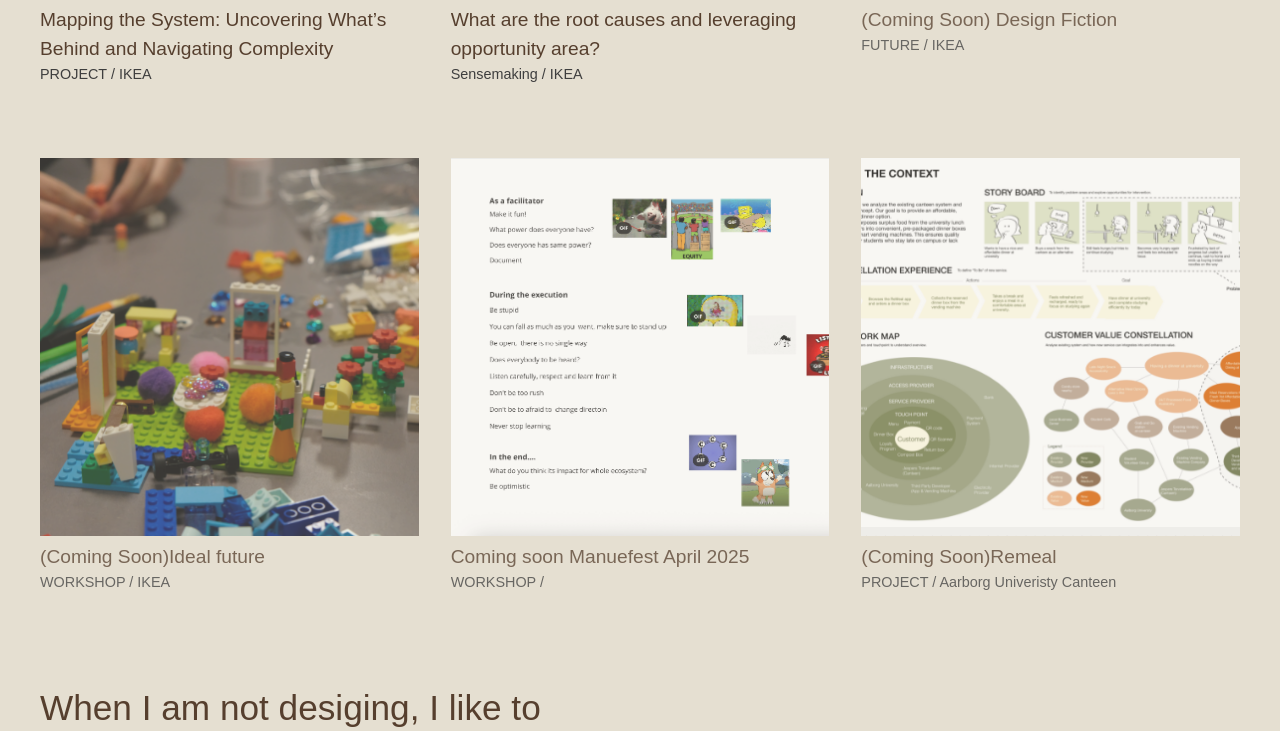
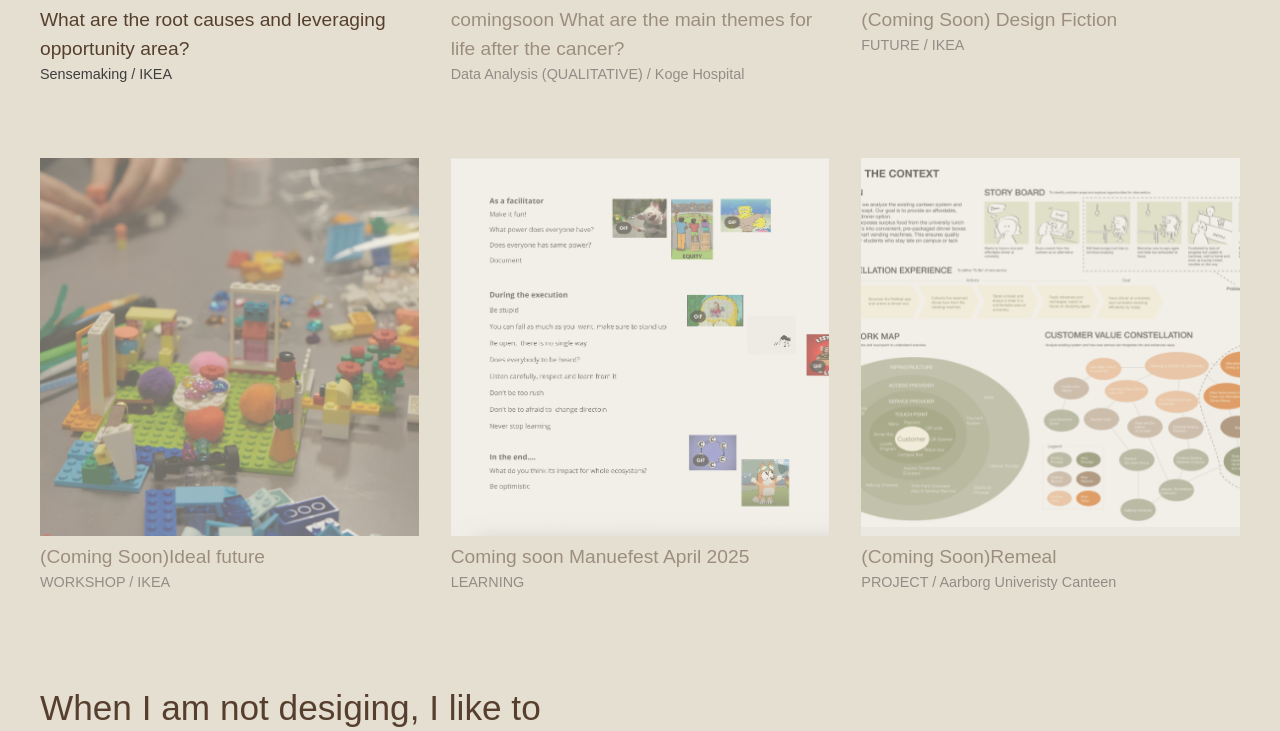
Before and after one commit to rinkun555/portfolio, a PHP site: page / in a window 1280 px wide. Shown: the part 2181-2912 px from the top of the page. Run offline with PHP 8.4, Linux system fonts and the light colour scheme; some web fonts are replaced.

Commit message:
pictures fixing

```diff
--- a/ikea_serviceorigami.html
+++ b/ikea_serviceorigami.html
@@ -37,7 +37,7 @@
     </div>
 
     <!-- Hero Image -->
-    <img src="img/future_metaphor06.JPG" alt="Metaphor Card" class="hero-image">
+    <img src="img/project_ikea.JPG" alt="Metaphor Card" class="hero-image">
 
     <div class="container">
       <h1>Mapping the System: Uncovering What's Behind and Navigating Complexity</h1>
--- a/index.html
+++ b/index.html
@@ -111,15 +111,6 @@
                     </div>
                 </a>
             </div>
-            <div class="project-card" data-category="data-analysis">
-                <a href="kogehospital_coding.html">
-                    <img src="img/project_koge_coding.png" alt="NVivo screenshot showing qualitative coding for cancer survivors.">
-                    <div class="project-info">
-                        <h3>What are the main themes for life after the cancer?</h3>
-                        <p class="project-category">Data Analysis (QUALITATIVE) / Koge Hospital</p>
-                    </div>
-                </a>
-            </div>
             <div class="project-card" data-category="project">
                 <a href="ikea_serviceorigami.html">
                     <img src="img/project_ikea.JPG" alt="Project timeline for IKEA workshop series shown on a planning board.">
@@ -129,6 +120,7 @@
                     </div>
                 </a>
             </div>
+
             <div class="project-card" data-category="sensemaking">
                 <a href="ikea_sensemaking.html">
                     <img src="img/project_ikea_rootcauses.png" alt="Root cause mapping exercise with post-it notes and string connections.">
@@ -138,6 +130,17 @@
                     </div>
                 </a>
             </div>
+
+            <div class="project-card comingsoon" data-category="data-analysis">
+                <a href="kogehospital_coding.html">
+                    <img src="img/project_koge_coding.png" alt="NVivo screenshot showing qualitative coding for cancer survivors.">
+                    <div class="project-info">
+                        <h3>comingsoon What are the main themes for life after the cancer?</h3>
+                        <p class="project-category">Data Analysis (QUALITATIVE) / Koge Hospital</p>
+                    </div>
+                </a>
+            </div>
+
             <div class="project-card comingsoon" data-category="future">
                 <a href="#">
                     <img src="img/project_designfiction.png" alt="design fiction movie">
@@ -161,7 +164,7 @@
                     <img src="img/project_manuefest.png" alt="Manuefest 2025 April ver">
                     <div class="project-info">
                         <h3>Coming soon Manuefest April 2025</h3>
-                        <p class="project-category">WORKSHOP / </p>
+                        <p class="project-category">LEARNING</p>
                     </div>
                 </a>
             </div>
--- a/styles.css
+++ b/styles.css
@@ -551,7 +551,7 @@ h3 {
 		   object-fit: cover;
 }
 .project-card.comingsoon {
-		opacity: 0.75;
+		opacity: 0.5;
 }
 
 .project-category {
--- a/styles.scss
+++ b/styles.scss
@@ -465,7 +465,7 @@ h3 {
   }
 
   &.comingsoon{
-    opacity: 0.75;
+    opacity: 0.5;
   }
 }
 
```
Also changed, not shown: ikea_sensemaking.html (+5 -4 lines), img/sensemaking01.jpg (added), img/sensemaking03.JPG (added), 1 other file.
